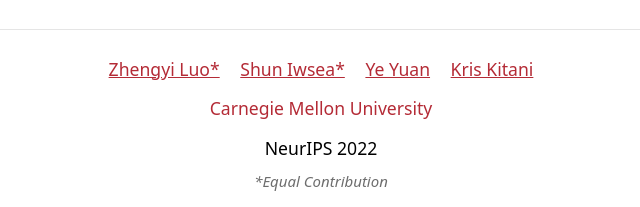
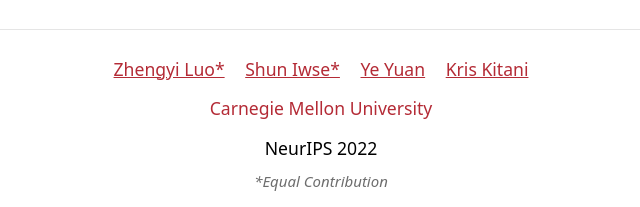
Before and after one commit to sh8/embodiedpose, a plain HTML site: page index.html in a window 1280 px wide. Shown: the part 173-380 px from the top of the page, 339-979 px from the left. Drawn offline with Linux system fonts and the light colour scheme; a web font is replaced by a local one.

Commit message:
Update index.html
My name is wrong 😟

```diff
--- a/index.html
+++ b/index.html
@@ -51,7 +51,7 @@
                 <a href="https://zhengyiluo.github.io/" target="_blank">Zhengyi Luo*</a>
             </li>
             <li>
-                <a href="https://sh8.io/#/" target="_blank">Shun Iwsea*</a>
+                <a href="https://sh8.io/#/" target="_blank">Shun Iwse*</a>
             </li>
             <li>
                 <a href="https://www.ye-yuan.com/" target="_blank">Ye Yuan</a>
```
